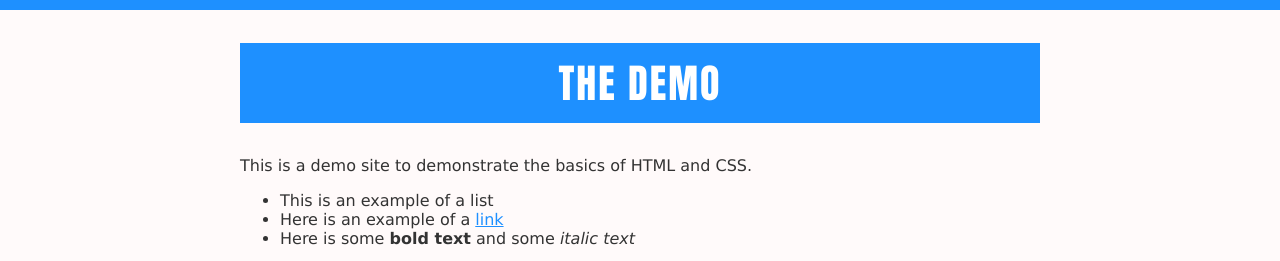
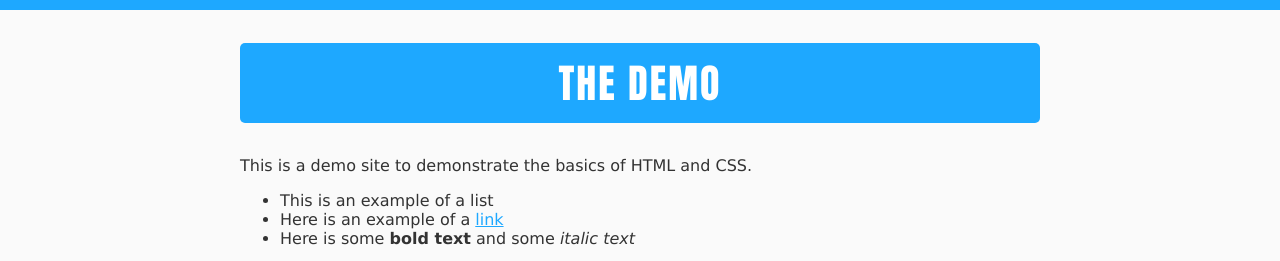
Before and after one commit to billybrown/demo, a plain HTML site: page index.html in a window 1280 px wide. Shown: the top 261 px of the page. Drawn offline with Linux system fonts and the light colour scheme.

Commit message:
added example of vendor prefixes and replaced all css colors with hex values

```diff
--- a/style.css
+++ b/style.css
@@ -1,8 +1,8 @@
 body {
-	background: snow;
+	background: #fafafa;
 	color: #333;
 	font-family: Verdana;
-	border-top: 10px solid dodgerblue;
+	border-top: 10px solid #1ea8ff;
 	margin: 0;
 	font-size: 16px;
 }
@@ -17,15 +17,22 @@ h1 {
 	font-size: 40px;
 	font-family: Impact;
 	text-transform: uppercase;
-	background: dodgerblue;
-	color: white;
+	background: #1ea8ff;
+	color: #ffffff;
 	letter-spacing: 2px;
 	text-align: center;
 	padding: 10px;
+
+	/* this is an example of css vendor prefixes for CSS3 declarations */
+	-webkit-border-radius: 5px;
+	-moz-border-radius: 5px;
+	-ms-border-radius: 5px;
+	-o-border-radius: 5px;
+	border-radius: 5px;
 }
 
 a {
-	color: dodgerblue;
+	color: #1ea8ff;
 }
 
 img {
@@ -41,10 +48,10 @@ img {
 /*
 this is an example of a media query
 when the browser window is less then 800px the border top color
-changes to the color 'tomato'
+changes to the color '#ff2c76'
 */
 @media (max-width: 800px) {
 	body {
-		border-top-color: tomato;
+		border-top-color: #ff2c76;
 	}
 }
```
